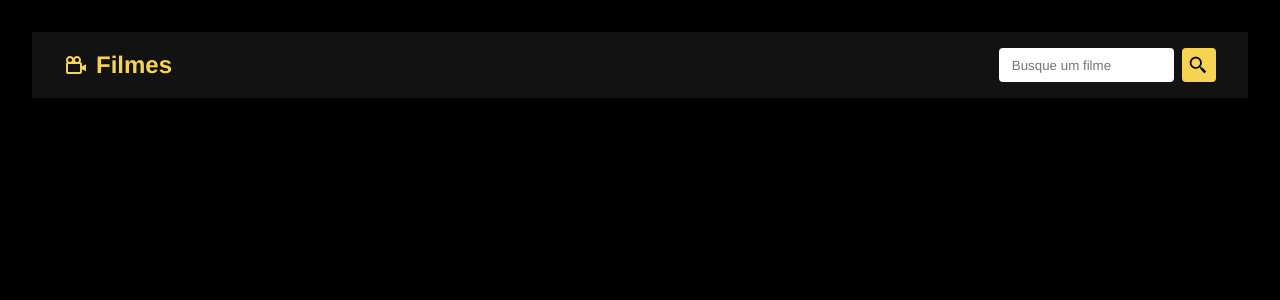
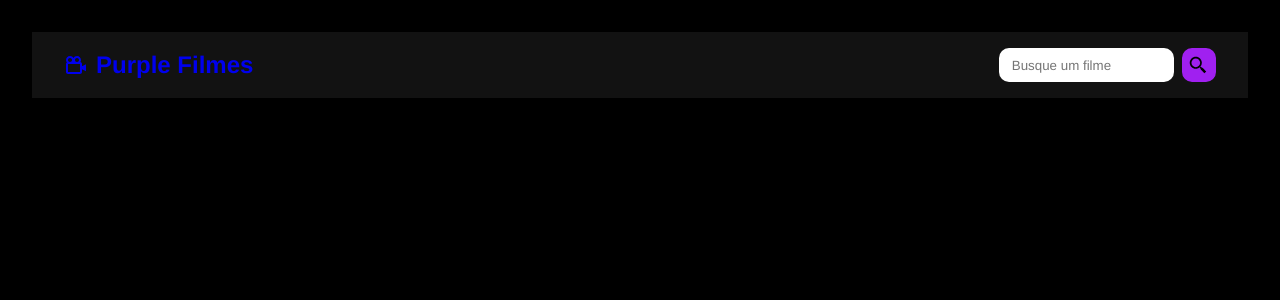
Before and after one commit to rodrigoOrc/projeto_final_pt, a React (Vite) app: page /movie/1 in a window 1280 px wide. Shown: the top 300 px of the page. Built offline with nearby package versions, Linux system fonts and the light colour scheme; no server answers.

Commit message:
css-atualizado

```diff
--- a/index.html
+++ b/index.html
@@ -4,7 +4,7 @@
     <meta charset="UTF-8" />
     <link rel="icon" type="image/svg+xml" href="/vite.svg" />
     <meta name="viewport" content="width=device-width, initial-scale=1.0" />
-    <title>Vite + React</title>
+    <title>Purple Filmes</title>
   </head>
   <body>
     <div id="root"></div>
--- a/package.json
+++ b/package.json
@@ -18,6 +18,6 @@
     "@types/react": "^18.0.28",
     "@types/react-dom": "^18.0.11",
     "@vitejs/plugin-react": "^3.1.0",
-    "vite": "^4.2.0"
+    "vite": "^4.2.1"
   }
 }
--- a/src/Pages/css/MovieGrid.css
+++ b/src/Pages/css/MovieGrid.css
@@ -1,12 +1,12 @@
 .container .title {
-    color: #fff;
+    color: #a020f0;
     font-size: 2.5rem;
     text-align: center;
     margin: 2rem 0 1rem;
 }
 
 .title .query-text {
-    color: #f7d354;
+    color: #a020f0;
 }
 
 .movies-container {
@@ -44,9 +44,9 @@
 }
 
 .movies-container div a {
-    background-color: #f7d354;
-    border: 2px solid #f7d354;
-    border-radius: 4px;
+    background-color: #a020f0;
+    border: 2px solid #a020f0;
+    border-radius: 10px;
     color: #000;
     padding: 1rem 0.5rem;
     align-items: center;
@@ -57,5 +57,5 @@
 
 .movies-container div a:hover{
     background-color: transparent;
-    color: #f7d354;
+    color: #a020f0;
 }
--- a/src/components/Navbar.jsx
+++ b/src/components/Navbar.jsx
@@ -16,7 +16,7 @@ const Navbar = () => {
         <nav id="navbar">
             <h2>
                 <Link to="/">
-                    <BiCameraMovie /> Filmes
+                    <BiCameraMovie /> Purple Filmes
                 </Link>
             </h2>
             <form onSubmit={handleSubmit}>
--- a/src/components/css/Navbar.css
+++ b/src/components/css/Navbar.css
@@ -19,14 +19,14 @@
 
 #navbar input {
     padding: 0.2rem 0.8rem;
-    border-radius: 4px;
+    border-radius: 10px;
     border: none;
 }
 
 #navbar form button {
-    background-color: #f7d354;
-    border: 2px solid #f7d354;
-    border-radius: 4px;
+    background-color: #a020f0;
+    border: 2px solid #a020f0;
+    border-radius: 10px;
     color: #000;
     padding: 0.3rem;
     font-size: 1.3rem;
@@ -37,5 +37,5 @@
 }
 
 #navbar form button:hover{
-    background-color: orange;
+    background-color: #ee82ee;
 }
--- a/src/index.css
+++ b/src/index.css
@@ -12,10 +12,10 @@ body {
 
 a {
   text-decoration: none;
-  color: #f7d354;
+  color: #a020f0
   transition: 0.5s;
 }
 
 a:hover {
-  color: #b8930c
+  color: #ee82ee
 }
```
Also changed, not shown: 1 other file (tests, documents, lock files or other folders).
